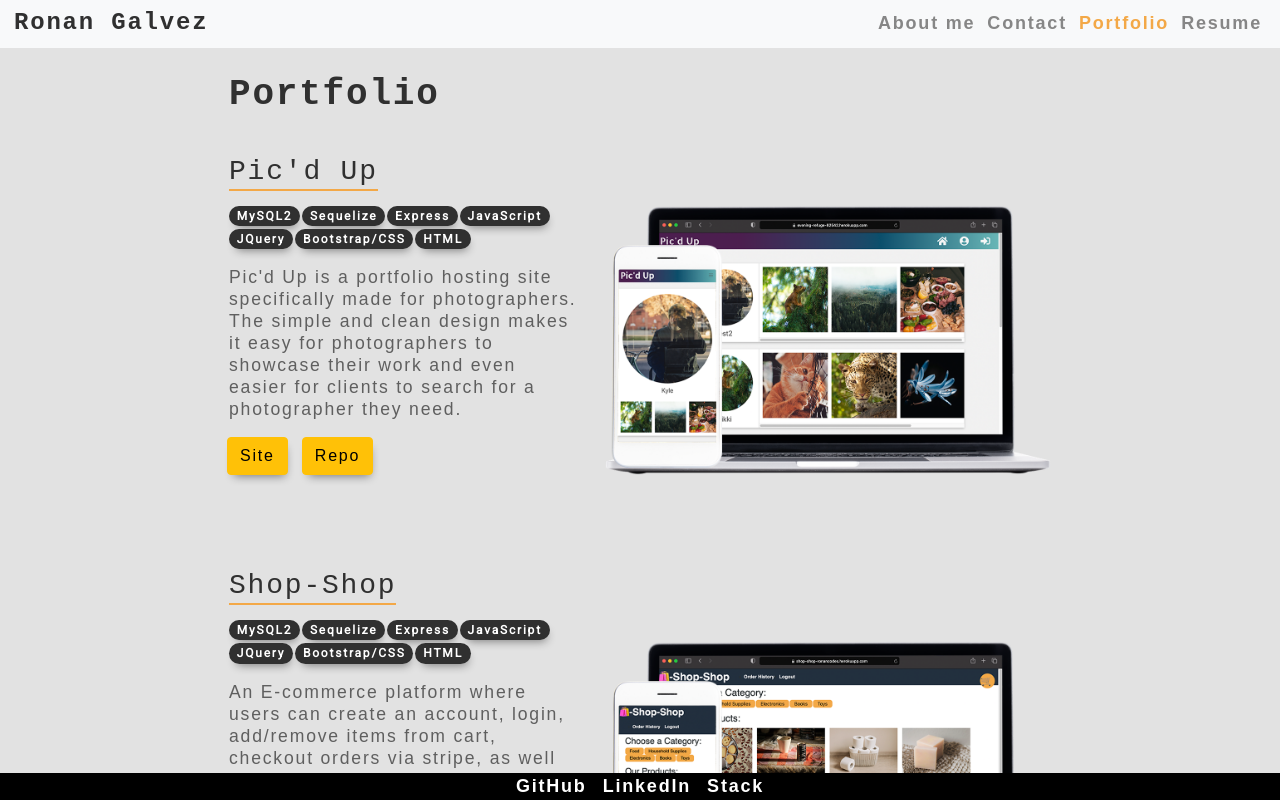
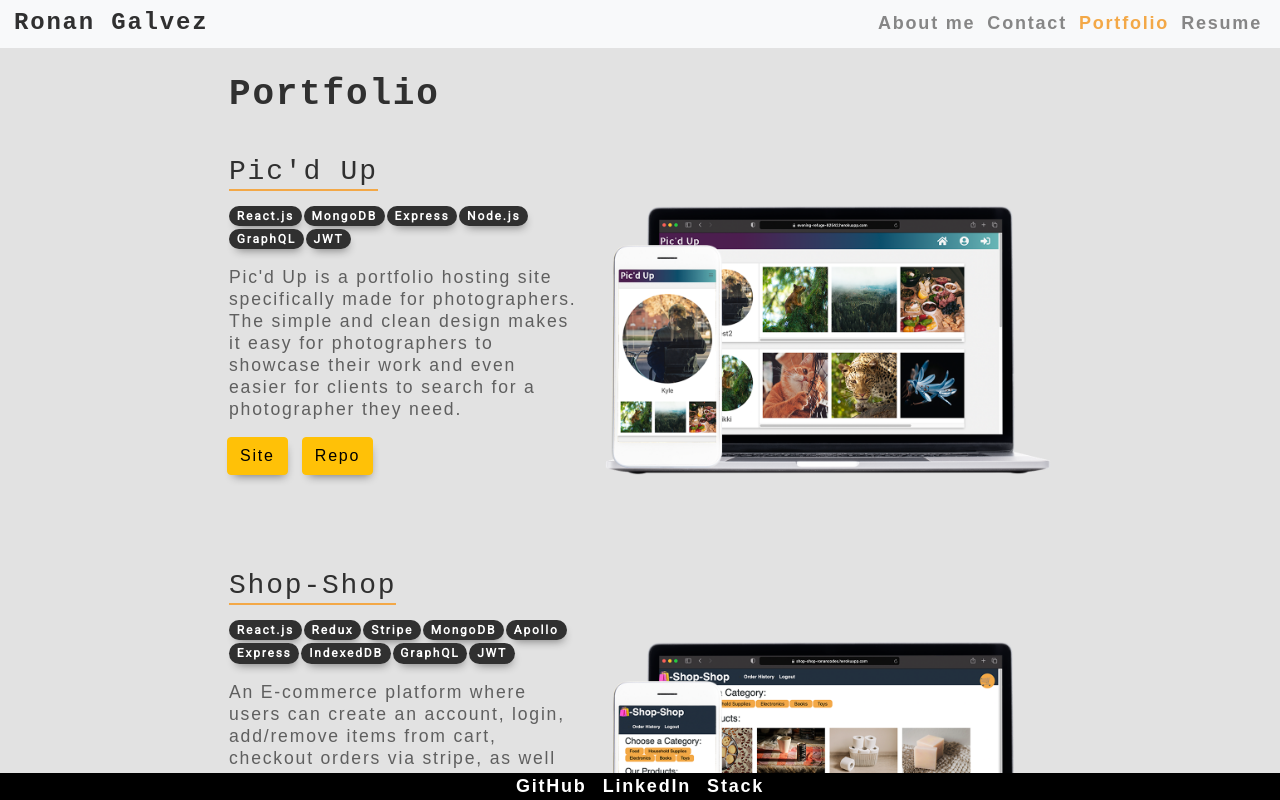
Before and after one commit to Ronan-Codes/react-portfolio, a React (Create React App) app: page / in a window 1280 px wide. Both pictures are taken after a click on the item "Portfolio". Shown: the top 800 px of the page. Built offline with nearby package versions, Linux system fonts and the light colour scheme.

Commit message:
Added technology badges. Check with career coach for review/cleanup

```diff
--- a/src/components/Projects/index.js
+++ b/src/components/Projects/index.js
@@ -9,6 +9,7 @@ const Projects = ({ category }) => {
   const [projects] = useState([
     {
       name: "Pic'd Up",
+      technology: ['React.js', 'MongoDB', 'Express', 'Node.js', 'GraphQL', 'JWT'],
       category: 'portfolio',
       description: "Pic'd Up is a portfolio hosting site specifically made for photographers. The simple and clean design makes it easy for photographers to showcase their work and even easier for clients to search for a photographer they need.",
       liveUrl: 'https://evening-refuge-82542.herokuapp.com/',
@@ -16,6 +17,7 @@ const Projects = ({ category }) => {
     },
     {
       name: "Shop-Shop",
+      technology: ['React.js', 'Redux', 'Stripe', 'MongoDB', 'Apollo', 'Express', 'IndexedDB', 'GraphQL', 'JWT'],
       category: 'portfolio',
       description: "An E-commerce platform where users can create an account, login, add/remove items from cart, checkout orders via stripe, as well as view order history. Context API was initially used for the application's state management with React, which is then refactored to utilize Redux.",
       liveUrl: 'https://shop-shop-ronancodes.herokuapp.com/',
@@ -23,6 +25,7 @@ const Projects = ({ category }) => {
     },
     {
       name: "Book for You",
+      technology: ['React.js', 'MongoDB', 'Apollo', 'Express', 'GraphQL', 'Heroku', 'Bootstrap CSS', 'jwt-decode', 'JWT', 'bcrypt'],
       category: 'portfolio',
       description: "A book search engine that allows users to login and catalog their book searches. This app utilizes Apollo Server to use GraphQl, replacing an existing RESTful API.",
       liveUrl: 'https://book-for-you-ronancodes.herokuapp.com/',
@@ -30,6 +33,7 @@ const Projects = ({ category }) => {
     },
     {
       name: 'Budget Tracker',
+      technology: ['MongoDB', 'Express', 'Service Workers', 'IndexedDB', 'Manifest', 'Heroku', 'JS'],
       category: 'portfolio',
       description: 'Utilizing IndexedDB and service-workers, this budget tracker app was refactored to provide offline access & functionality to users.',
       liveUrl: 'https://ronan-budget-tracker.herokuapp.com/',
@@ -37,6 +41,7 @@ const Projects = ({ category }) => {
     },
     {
       name: 'Self-Care',
+      technology: ['Zebra Datepicker', 'MySQL 2', 'bcrypt', 'dotenv', 'Express', 'Sequelize', 'JS', 'Bootstrap CSS'],
       category: 'portfolio',
       description: 'Self-Care is a simple and convenient journaling app. It utilizes a third-party datepicker app (Zebra Datepicker) to seemlessly keep record of daily journal entries.',
       liveUrl: 'https://ronan-codes-self-care.herokuapp.com/',
@@ -44,6 +49,7 @@ const Projects = ({ category }) => {
     },
     {
       name: 'Tech Blog',
+      technology: ['MySQL 2', 'Express', 'Sequelize', 'bcrypt', 'dotenv', 'JS', 'Bootstrap CSS'],
       category: 'portfolio',
       description: 'The Tech Blog allows developers to publish blog posts that other users can comment on. When logged in, users can update or delete their own posts. This is a CMS-style blog, much like a Wordpress site.',
       liveUrl: 'https://ronan-codes-cms-tech-blog.herokuapp.com/',
@@ -51,6 +57,7 @@ const Projects = ({ category }) => {
     },
     {
       name: 'Note Taker',
+      technology: ['Express', 'UUID', 'Bootstrap CSS', 'HTML'],
       category: 'portfolio',
       description: 'Note Taker is your standard note-taking application that allows to you create, save, and delete notes. This application utilizes Express.js to retrieve, create, and delete data from a JSON.file.',
       liveUrl: 'https://ronan-note-taker.herokuapp.com/',
@@ -58,6 +65,7 @@ const Projects = ({ category }) => {
     },
     {
       name: 'DateNite',
+      technology: ['Meal API','Cocktail API', 'JS','Bulma CSS','HTML'],
       category: 'portfolio',
       description: 'DateNite simplifies the process of deciding what to do for date night. Simply provide a primary ingredient, and DateNite provides easy-to-make recipes for your ideal date night, dine-in meal and cocktail.',
       liveUrl: 'https://justpuzey.github.io/DateNite/',
@@ -65,6 +73,7 @@ const Projects = ({ category }) => {
     },
     {
       name: 'Run Buddy',
+      technology: ['CSS', 'HTML'],
       category: 'portfolio',
       description: 'Run Buddy is a mock website for a fitness service company. Plain HTML and CSS is utilized to create the layout and various form elements.',
       liveUrl: 'https://ronan-codes.github.io/run-buddy/',
@@ -72,6 +81,7 @@ const Projects = ({ category }) => {
     },
     {
       name: 'Weather Dashboard',
+      technology: ['Open Weather API','JS','jQuery','CSS','HTML','Moment.js'],
       category: 'portfolio',
       description: "Weather Dashboard is an interactive weather application that allows a user to search for a specific city's weather information. Weather Dashboard utilizes OpenWeatherMap API for acquiring weather data. Local Storage is utilized to save past searched cities.",
       liveUrl: 'https://ronan-codes.github.io/weather-dashboard/',
@@ -79,6 +89,7 @@ const Projects = ({ category }) => {
     },
     {
       name: 'Work Day Planner',
+      technology: ['JS','jQuery','CSS','HTML','Moment.js'],
       category: 'portfolio',
       description: "Work Day Scheduler is a daily planner that saves `To-Do Lists` into a local storage. The program utilizes HTML, CSS & Bootstrap, JavaScript & jQuery, and Moment.js for time related features.",
       liveUrl: 'https://ronan-codes.github.io/work-day-planner',
@@ -86,6 +97,7 @@ const Projects = ({ category }) => {
     },
     {
       name: 'Timed Code Quiz',
+      technology: ['JS','CSS','HTML'],
       category: 'portfolio',
       description: "A timed quiz for aspiring web developers built using HTML, CSS, Javascript. DOM manipulation was utilized to provide functionalites such as countdown timer, high score list, and questions appearing consequtively (which can affect the timer).",
       liveUrl: 'https://ronan-codes.github.io/timed-code-quiz',
@@ -93,6 +105,7 @@ const Projects = ({ category }) => {
     },
     {
       name: 'Password Generator',
+      technology: ['JS','CSS','HTML'],
       category: 'portfolio',
       description: "A random password generator based on criteria provided by the user. The criteria is provided through prompts.",
       liveUrl: 'https://ronan-codes.github.io/pasword-generator-ronan',
@@ -100,6 +113,7 @@ const Projects = ({ category }) => {
     },
     {
       name: 'Refactor-Horiseon',
+      technology: ['CSS', 'HTML'],
       category: 'portfolio',
       description: "This project is a front-end refactoring of a mock marketing agency site. The goal was to improve accessibility, as well as optimize it for search engines by implementing logical structure, semantic HTML elements, alt attributes, and a succinct title.",
       liveUrl: 'https://ronan-codes.github.io/refactor-horiseon',
@@ -164,14 +178,11 @@ const Projects = ({ category }) => {
                         <div className="card-body px-0 text-center text-lg-start">
                           <h5 className="card-title fs-3 mb-2 project-name"><span className="project-title">{project.name}</span></h5>
                           <h6 className="card-subtitle mb-3 text-muted mt-3">
-                            {/* Switch to .map / forEach and insert badge data */}
-                            <span className="project-badge badge rounded-pill badge-color">MySQL2</span>
-                            <span className="project-badge badge rounded-pill badge-color">Sequelize</span>
-                            <span className="project-badge badge rounded-pill badge-color">Express</span>
-                            <span className="project-badge badge rounded-pill badge-color">JavaScript</span>
-                            <span className="project-badge badge rounded-pill badge-color">JQuery</span>
-                            <span className="project-badge badge rounded-pill badge-color">Bootstrap/CSS</span>
-                            <span className="project-badge badge rounded-pill badge-color">HTML</span>
+                          {project.technology.map((technology, i) => {
+                            return(
+                            <span className="project-badge badge rounded-pill badge-color">{technology}</span>
+                            )
+                          })}
                           </h6>
                           <p className="card-text lh-sm project-description">{project.description}</p>
                           <a href="#" className="card-link btn btn-warning btn-style">Site</a>
```
